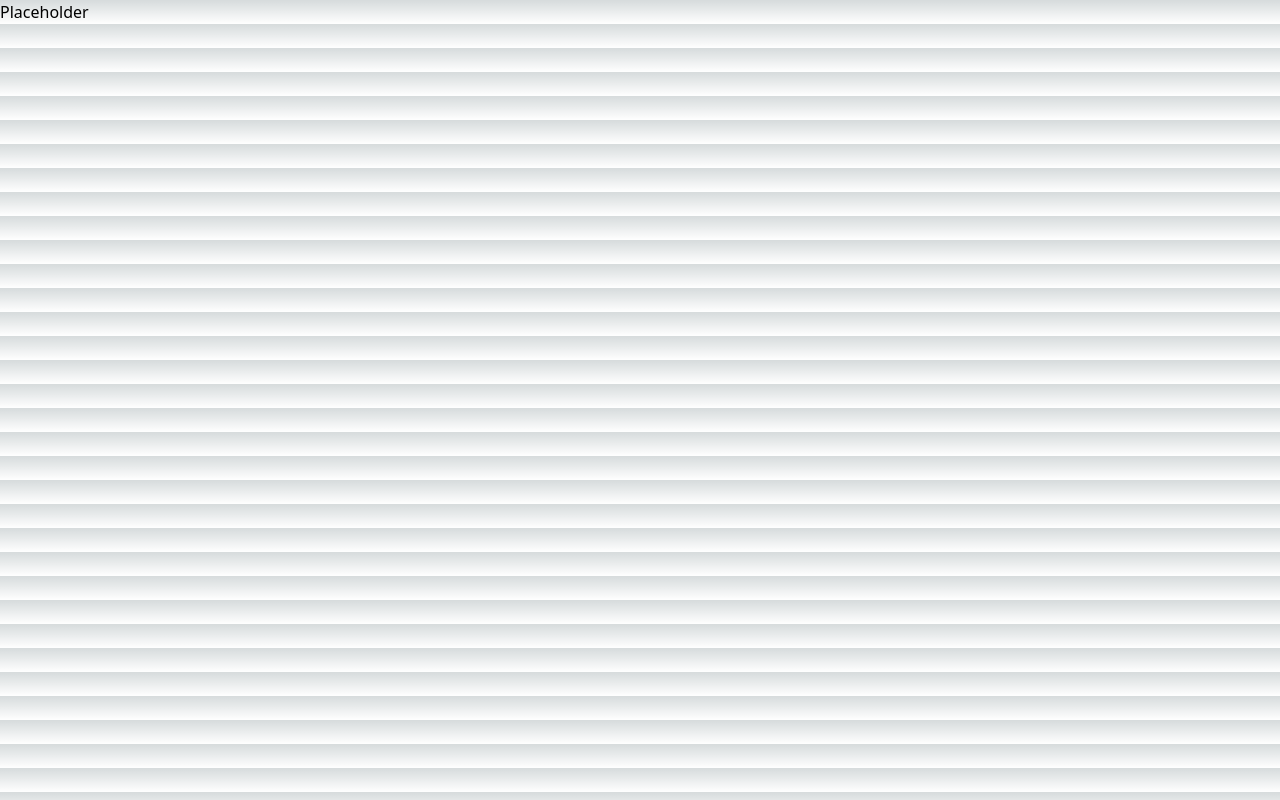
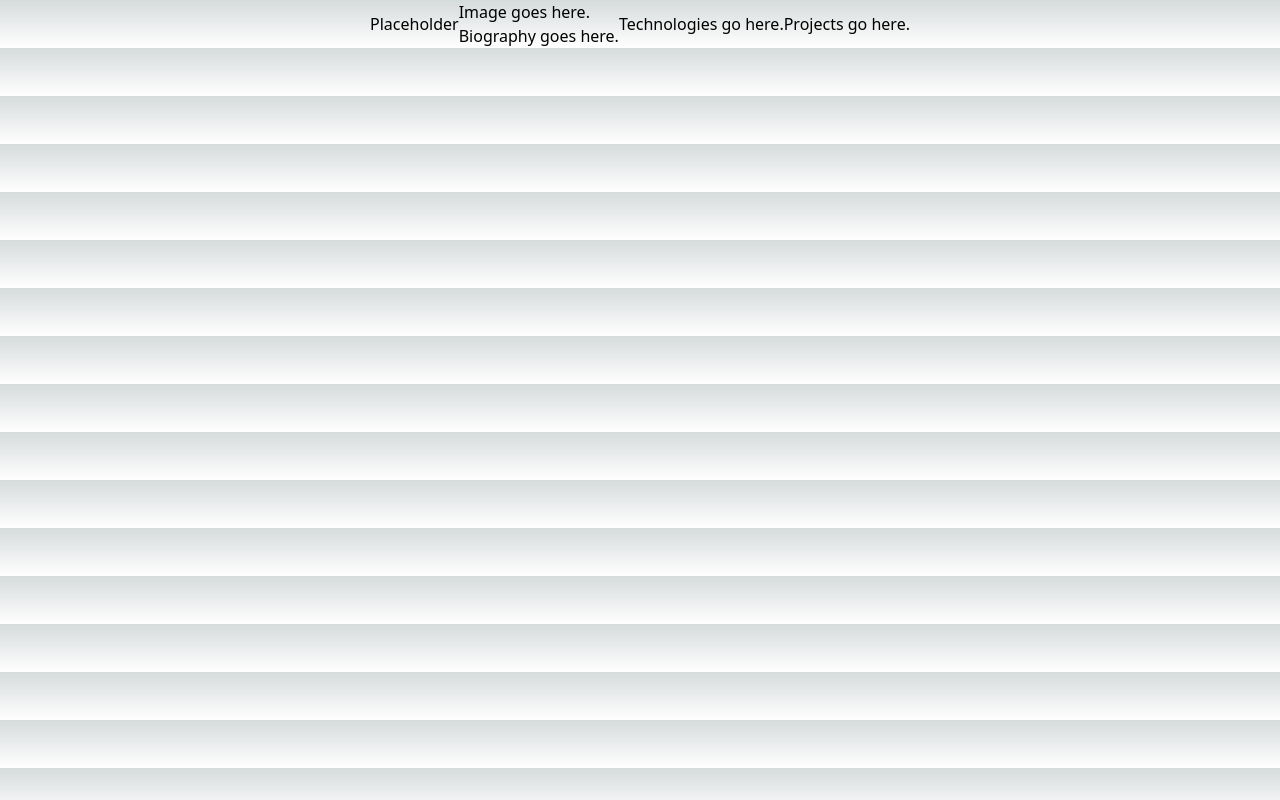
Before and after one commit to geistnine/website, a Next.js app: page / in a window 1280 px wide. Built offline with nearby package versions, Linux system fonts and the light colour scheme.

Commit message:
added jsx skeleton for main.tsx

```diff
--- a/src/pages/main.tsx
+++ b/src/pages/main.tsx
@@ -1,7 +1,21 @@
 export default function Main(){
     return (
-        <div className="" style={{animation: "0.75s ease-out 0s 0.75 appear"}}>
+        <div className="flex justify-center items-center" style={{animation: "0.75s ease-out 0s 0.75 appear"}}>
             Placeholder
+            <div id="biocard">
+                <div id="headshot">
+                    Image goes here.
+                </div>
+                <div id="biography">
+                    Biography goes here.
+                </div>
+            </div>
+            <div id="techcard">
+                Technologies go here.
+            </div>
+            <div id="portfolio">
+                Projects go here.
+            </div>
         </div>
     )
 }
```
